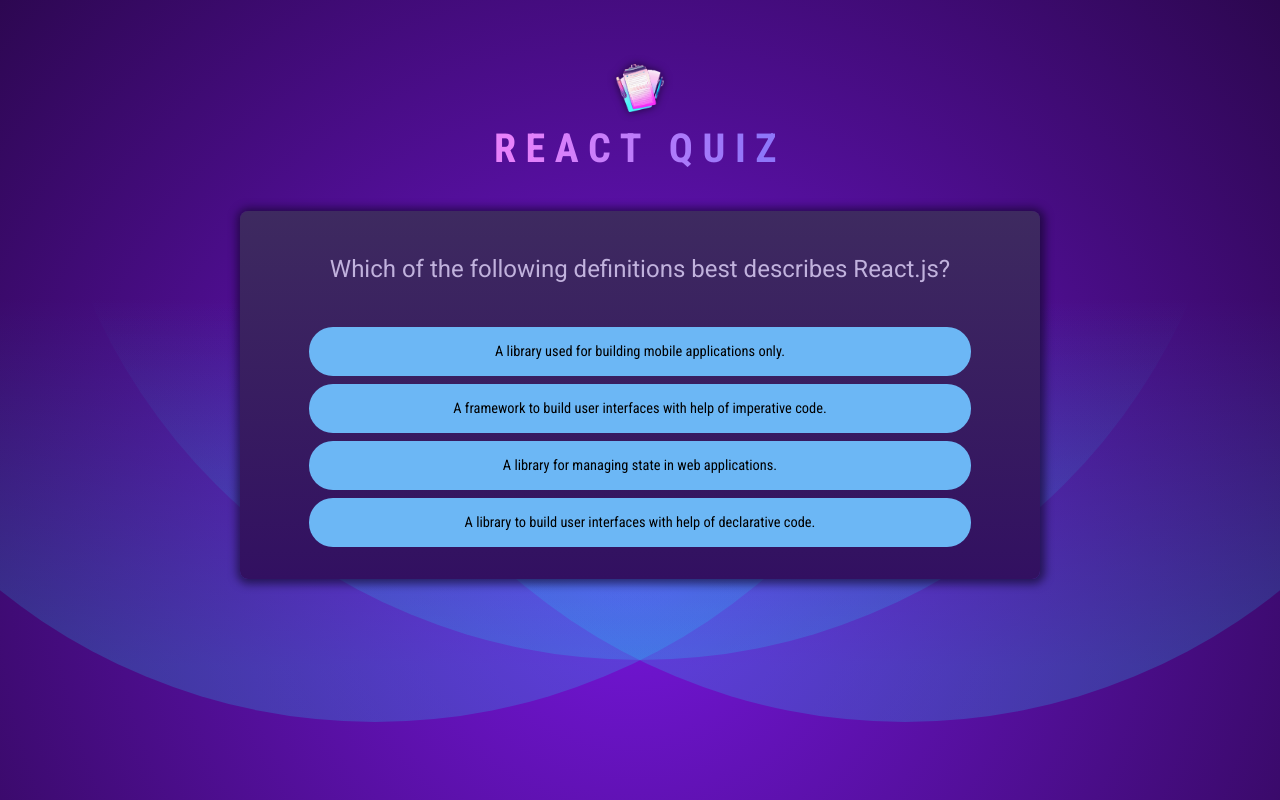
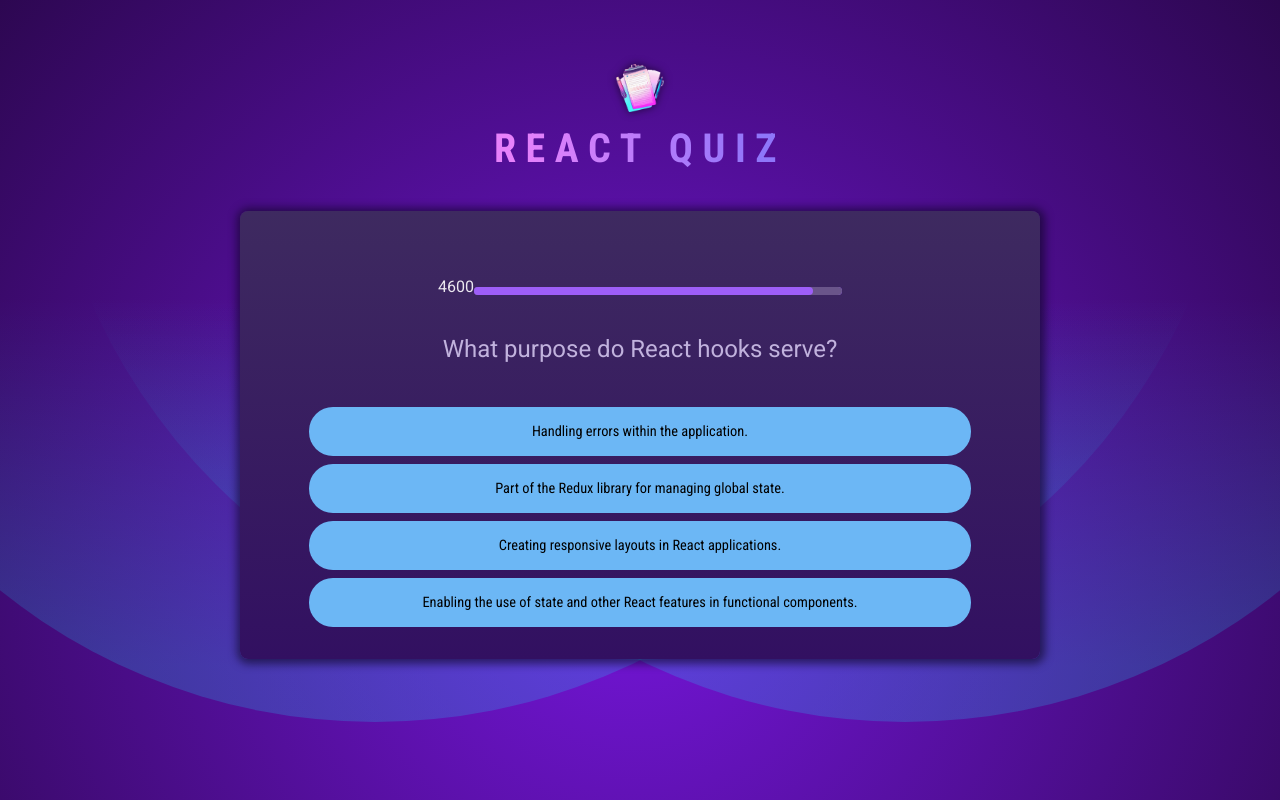
Before and after one commit to Mahrryie/quiz-game-react, a React (Vite) app: page / in a window 1280 px wide. Built offline with nearby package versions, Linux system fonts and the light colour scheme.

Commit message:
added Progress bar

```diff
--- /dev/null
+++ b/src/components/ProgressBar.jsx
@@ -0,0 +1,32 @@
+import { useEffect, useState } from "react";
+
+const INTERVAL_MS = 100;
+
+export default function ProgressBar({ timeout, onTimeout }) {
+  const [remainingTime, setRemainingTime] = useState(timeout);
+
+  useEffect(() => {
+    const timer = setTimeout(onTimeout, timeout);
+
+    return () => {
+      clearTimeout(timer);
+    };
+  }, [onTimeout, timeout]);
+
+  useEffect(() => {
+    const interval = setInterval(() => {
+      setRemainingTime((prevState) => prevState - INTERVAL_MS);
+    }, INTERVAL_MS);
+
+    return () => {
+      clearTimeout(interval);
+    };
+  }, []);
+
+  return (
+    <header>
+      {remainingTime}
+      <progress id="question-time" max={timeout} value={remainingTime} />
+    </header>
+  );
+}
--- a/src/components/Quiz.jsx
+++ b/src/components/Quiz.jsx
@@ -1,6 +1,9 @@
-import { useState } from "react";
+import { useCallback, useState } from "react";
 import completedQuizImg from "../assets/quiz-complete.png";
 import questions from "../questions";
+import ProgressBar from "./ProgressBar";
+
+const TIMEOUT_MS = 5000;
 
 export default function Quiz() {
   const [answers, setAnswers] = useState([]);
@@ -8,10 +11,15 @@
   const activeQuestionID = answers.length;
   const quizIsComplete = activeQuestionID === questions?.length;
 
-  function handleSelectAnswer(answer) {
-    // console.log(answer);
-    setAnswers((prevState) => [...prevState, answer]);
-  }
+  const handleSelectAnswer = useCallback(
+    (answer) => setAnswers((prevState) => [...prevState, answer]),
+    []
+  );
+
+  const handleSkipAnswer = useCallback(
+    () => handleSelectAnswer(null),
+    [handleSelectAnswer]
+  );
 
   if (quizIsComplete) {
     return (
@@ -29,6 +37,12 @@
   return (
     <div id="quiz">
       <div id="question">
+        {/* key used to force update ProgressBar */}
+        <ProgressBar
+          key={activeQuestionID}
+          timeout={TIMEOUT_MS}
+          onTimeout={handleSkipAnswer}
+        />
         <h2>{questions[activeQuestionID].text}</h2>
         <ul id="answers">
           {shuffledQuestion.map((answer) => {
```
